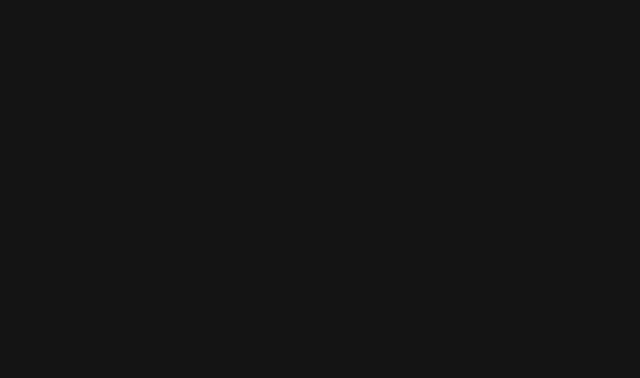
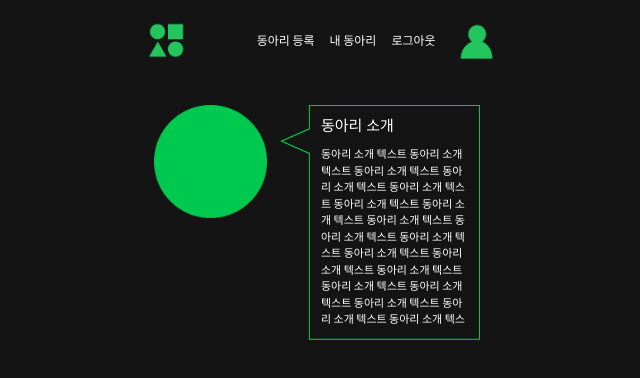
Before and after one commit to hufstory/oedong_front, a React (Create React App) app: page /clubinfo/admin in a window 1280 px wide. Shown: the top 378 px of the page, without its empty margins (323-963 px from the left). Built offline with nearby package versions, Linux system fonts and the light colour scheme; a small style sheet from the web is missing.

Commit message:
Style: 동아리 상세 페이지(관리자)

```diff
--- a/src/components/Modal/Modal.js
+++ b/src/components/Modal/Modal.js
@@ -19,14 +19,14 @@
             <Link to="/enroll/success">
               <button
                 onClick={onOpenModal}
-                className="border-none hover:text-green text-white font-main text-[18px] block mb-[10px]"
+                className="border-none  hover:text-green text-white font-main text-[18px] block mb-[10px]"
               >
                 ▶︎ 네
               </button>
             </Link>
             <button
               onClick={onOpenModal}
-              className="border-none hover:text-green text-white font-main text-[18px] block"
+              className="border-none active:text-green hover:text-green text-white font-main text-[18px] block"
             >
               ▶︎ 아니오
             </button>
--- a/src/pages/ClubInfo/Admin/AInfoMain.js
+++ b/src/pages/ClubInfo/Admin/AInfoMain.js
@@ -1,5 +1,35 @@
+import Header from "../../../components/Header";
+import clubprofile from "../../../assets/clubprofile.png";
+import description from "../../../assets/description.png";
+
 const AInfoMain = () => {
-  return <div></div>;
+  return (
+    <div className="container flex flex-col items-center justify-center max-w-full mx-auto">
+      <Header />
+      <div className="bg-main container max-w-[395px] h-[600px] mx-auto flex flex-col items-center justify-start">
+        <div className="bg-main relative mt-[25px] max-w-[395px] mx-auto flex flex-row justify-center items-start">
+          <img
+            src={clubprofile}
+            className="w-[113px] mr-[13px]"
+            alt="profile"
+          />
+          <img src={description} className="w-[200px]" alt="description" />
+          <p className="top-[10px] left-[167px] font-main text-[15px] text-white absolute">
+            동아리 소개
+          </p>
+          <p className="top-[40px] left-[167px] font-sans text-[11px] w-[150px] h-[180px] overflow-auto text-white absolute">
+            동아리 소개 텍스트 동아리 소개 텍스트 동아리 소개 텍스트 동아리 소개
+            텍스트 동아리 소개 텍스트 동아리 소개 텍스트 동아리 소개 텍스트
+            동아리 소개 텍스트 동아리 소개 텍스트 동아리 소개 텍스트 동아리 소개
+            텍스트 동아리 소개 텍스트 동아리 소개 텍스트 동아리 소개 텍스트
+            동아리 소개 텍스트 동아리 소개 텍스트 동아리 소개 텍스트 동아리 소개
+            텍스트 동아리 소개 텍스트 동아리 소개 텍스트 동아리 소개 텍스트
+            동아리 소개 텍스트
+          </p>
+        </div>
+      </div>
+    </div>
+  );
 };
 
 export default AInfoMain;
--- a/src/pages/MainPage/MainPage.js
+++ b/src/pages/MainPage/MainPage.js
@@ -7,7 +7,7 @@
   return (
     <div className="container max-w-full mx-auto flex flex-col items-center justify-center">
       <Header />
-      <img className="max-w-[390px] bg-green" src={intro} alt="intro" />
+      <img className="max-w-[395px] bg-green" src={intro} alt="intro" />
       <ClubList />
       <Footer />
     </div>
```
Also changed, not shown: src/assets/clubprofile.png (added), src/assets/description.png (added).
